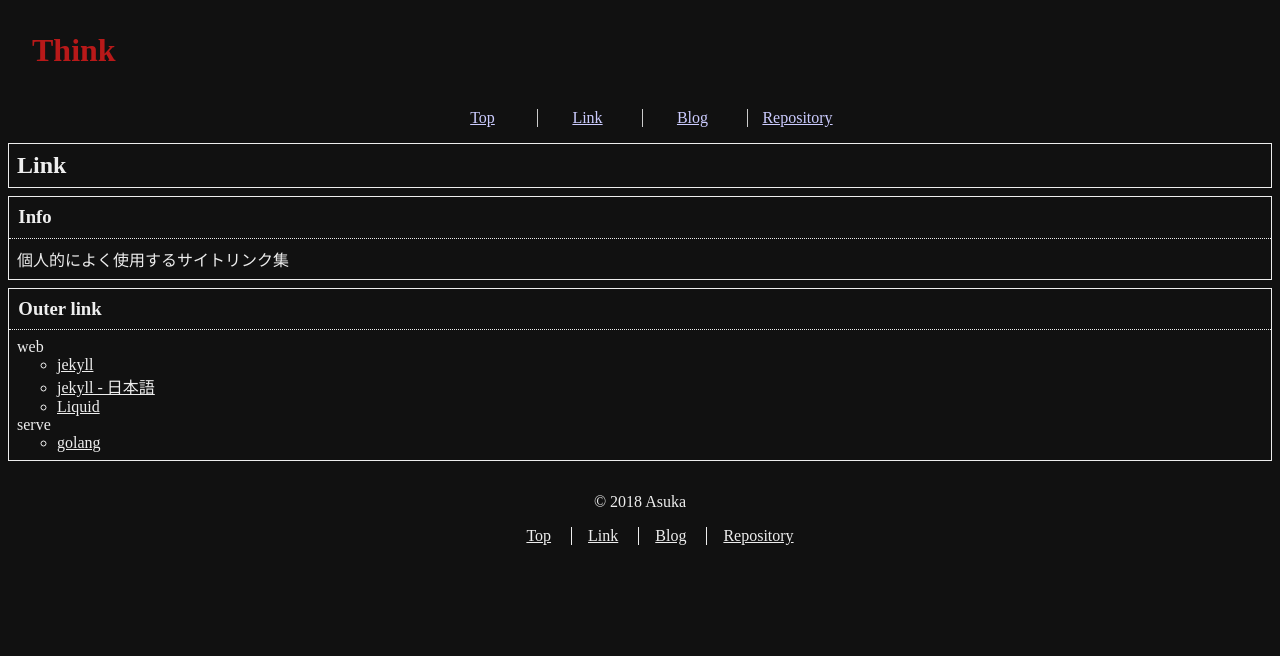
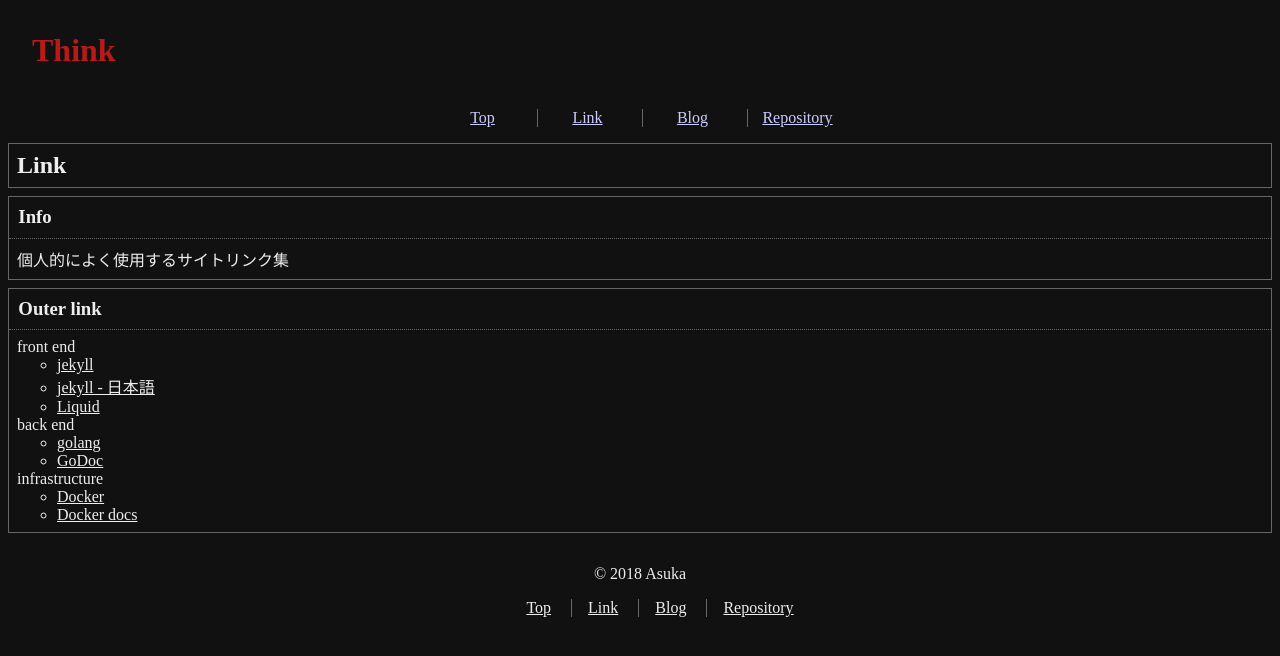
Before and after one commit to a-skua/a-skua.github.io, a Jekyll site: the page built from link/index.html, in a window 1280 px wide. Shown: the top 656 px of the page. Built offline with Jekyll 4.4.1, drawn with Linux system fonts in a browser that asks for light colours.

Commit message:
scss 分割

```diff
--- a/_config.yml
+++ b/_config.yml
@@ -2,3 +2,5 @@ permalink: /blog/:categories/:year/:month/:day/:title/
 paginate: 5
 paginate_path: "/blog/page:num"
 plugins: [jekyll-paginate]
+sass:
+  sass_dir: _scss
--- a/_data/link.yml
+++ b/_data/link.yml
@@ -1,7 +1,7 @@
 info: '個人的によく使用するサイトリンク集'
 links:
   -
-    category: 'web'
+    category: 'front end'
     outer:
       -
         title: 'jekyll'
@@ -13,8 +13,20 @@ links:
         title: 'Liquid'
         url: 'https://shopify.github.io/liquid/'
   -
-    category: 'serve'
+    category: 'back end'
     outer:
       -
         title: 'golang'
         url: 'https://golang.org/'
+      -
+        title: 'GoDoc'
+        url: 'https://godoc.org/'
+  -
+    category: 'infrastructure'
+    outer:
+      -
+        title: 'Docker'
+        url: 'https://www.docker.com/'
+      -
+        title: 'Docker docs'
+        url: 'https://docs.docker.com/'
--- /dev/null
+++ b/_scss/default.scss
@@ -0,0 +1,7 @@
+@mixin border_color {
+	border-color: #666;
+}
+@mixin border-solid {
+	@include border_color;
+	border-style: solid;
+}
--- a/css/default.scss
+++ b/css/default.scss
@@ -1,5 +1,6 @@
 ---
 ---
+@import 'default.scss';
 body {
 	margin: 0;
 	padding: 0;
@@ -46,8 +47,7 @@ body {
 			&>li {
 				display: inline-block;
 				border-width: 0;
-				border-style: solid;
-				border-color: #ccc;
+				@include border_solid;
 				&+li {
 					border-width: 0 0 0 1px;
 				}
@@ -75,22 +75,20 @@ body {
 				margin: inherit;
 				padding: inherit;
 				position: inherit;
-				border-style: solid;
 				border-width: 1px;
-				border-color: inherit;
+				@include border_solid;
 			}
 			&>section {
 				margin: 0.5em 0;
 				padding: 0;
-				border-style: solid;
 				border-width: 1px;
-				border-color: inherit;
+				@include border_solid;
 				&>h1 {
 					margin: 0;
 					padding: 0.5em;
 					border-style: dotted;
 					border-width: 0 0 1px 0;
-					border-color: inherit;
+					@include border_color;
 				}
 				&>ul,
 				&>ol,
@@ -113,9 +111,8 @@ body {
 			&>li {
 				display: inline-block;
 				padding: 0 1em;
-				border-style: solid;
+				@include border-solid;
 				border-width: 0;
-				border-color: inherit;
 				&+li {
 					border-width: 0 0 0 1px;
 				}
```
